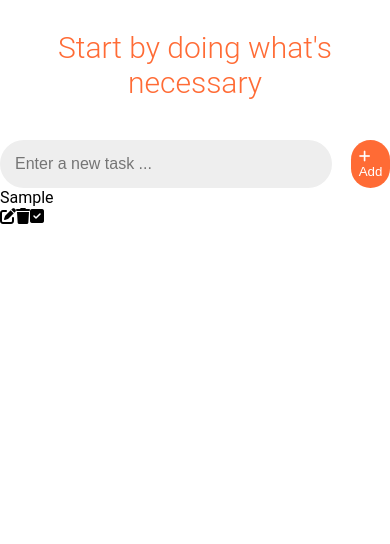
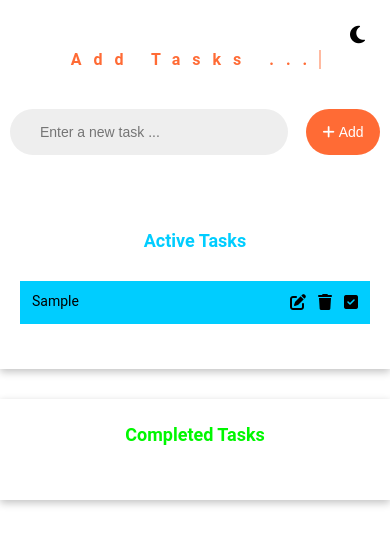
Before and after one commit to shinpaingmin/React-TS-TodoList, a React (Create React App) app: page / in a window 390 px wide. Both pictures are taken after typing "Sample" into the empty fields and a click on the button "Add". Shown: the top 544 px of the page. Built offline with nearby package versions, Linux system fonts and the light colour scheme.

Commit message:
added drag and drop functions

```diff
--- a/src/App.css
+++ b/src/App.css
@@ -4,11 +4,3 @@
   box-sizing: border-box;
   scroll-behavior: smooth;
 }
-
-.heading {
-  text-align: center;
-  margin: 30px 0 40px;
-  font-size: 30px;
-  font-weight: 300;
-  color: #ff6b35ff;
-}
--- a/src/App.tsx
+++ b/src/App.tsx
@@ -2,15 +2,22 @@ import React, { useState } from 'react';
 import './App.css';
 import InputField from './components/InputField';
 import { Todo } from './model';
-import { listenerCount } from 'process';
 import TodoList from './components/TodoList';
+import { DragDropContext, DropResult } from 'react-beautiful-dnd';
 
 const App: React.FC = () => {
+
+  // light/ dark mode
+  const [dark, setDark] = useState<boolean>(false);
+
   // data binding with input box
   const [todo, setTodo] = useState<string>("");
 
   // todo list arr
   const [todos, setTodos] = useState<Todo[]>([]);
+
+  // completed todo
+  const [completedTodos, setCompletedTodos] = useState<Todo[]>([]);
 
   // handle add btn
   const handleAdd = (e: React.FormEvent) => {
@@ -25,12 +32,59 @@ const App: React.FC = () => {
 
   console.log(todos);
 
+  // custom function
+  const onDragEnd = (result: DropResult) => {
+    const {source, destination} = result;
+    console.log(result);
+
+    if(!destination) return;
+
+    if(destination.droppableId === source.droppableId && destination.index === source.index) return;
+
+    let add,
+        active = todos,
+        complete = completedTodos;
+
+    // remove specific todo from source
+    if(source.droppableId === 'TodosList') {
+        add = active[source.index];
+        add.isComplete = true;
+        active.splice(source.index, 1);
+    } else {
+        add = complete[source.index];
+        add.isComplete = false;
+        complete.splice(source.index, 1);
+    }
+
+    // add todo to destination
+    if(destination.droppableId === 'TodosList') {
+        active.splice(destination.index, 0, add);
+    } else {
+        complete.splice(destination.index, 0, add);
+    }
+
+    setTodos(active);
+    setCompletedTodos(complete);
+  }
+
   return (
-    <div>
-        <header className='heading'>Start by doing what's necessary</header>
-        <InputField todo={todo} setTodo={setTodo} handleAdd={handleAdd}/>
-        <TodoList todos={todos} setTodos={setTodos} />
-    </div>
+    <DragDropContext onDragEnd={onDragEnd}>
+        <div className={dark ? "bg-dark" : "bg-white"}>
+          {
+            !dark ? (
+              <i className="fa-solid fa-moon mode" title='switch mode' onClick={() => setDark(!dark)}></i>
+            ) : (
+              <i className={`fa-solid fa-sun mode ${dark ? 'bg-yellow' : ""}`} title='switch mode' onClick={() => setDark(!dark)}></i>
+            )
+          }
+          <header >
+            <h1 className='heading'>Add Tasks ...</h1>
+          </header>
+          <InputField todo={todo} setTodo={setTodo} handleAdd={handleAdd}/>
+          <TodoList todos={todos} setTodos={setTodos}
+                    completedTodos={completedTodos} setCompletedTodos={setCompletedTodos} />
+        </div>
+    </DragDropContext>
   );
 }
 
--- a/src/components/SingleTodo.tsx
+++ b/src/components/SingleTodo.tsx
@@ -1,14 +1,17 @@
 import React, { useState, useRef, useEffect } from 'react'
 import { Todo } from '../model'
 import './style.css'
+import { Draggable } from 'react-beautiful-dnd';
 
 interface Props {
+    index: number;
     todo: Todo;
     todos: Todo[];
-    setTodos: React.Dispatch<React.SetStateAction<Todo[]>>;
+    setTodos: React.Dispatch<React.SetStateAction<Todo[]>>
+    bgColor: string;
 }
 
-const SingleTodo: React.FC<Props> = ({ todo, todos, setTodos }) => {
+const SingleTodo: React.FC<Props> = ({ index, todo, todos, setTodos, bgColor }) => {
     // useStates for edit todo
     const [edit, setEdit] = useState<boolean>(false);
     const [editTodo, setEditTodo] = useState<string>(todo.todo);
@@ -44,13 +47,17 @@ const SingleTodo: React.FC<Props> = ({ todo, todos, setTodos }) => {
 
     return (
         <>
-            <form className='single_todo' onSubmit={(e) => handleEdit(e, todo.id)}>
+            <Draggable draggableId={todo.id.toString()} index={index}>
+                {
+                    (provided) => (
+                        <form className={`single_todo ${bgColor}`} onSubmit={(e) => handleEdit(e, todo.id)} {...provided.draggableProps}
+                                {...provided.dragHandleProps} ref={provided.innerRef}>
                             {
                                 !edit ? (
                                     todo.isComplete ? (
-                            <span className='line-through'>{todo.todo}</span>
+                                        <span className='line-through content'>{todo.todo}</span>
                                     ) :(
-                            <span>{todo.todo}</span>
+                                        <span className='content'>{todo.todo}</span>
                                     )
                                 ) : (
                                     <input type="text"
@@ -71,6 +78,9 @@ const SingleTodo: React.FC<Props> = ({ todo, todos, setTodos }) => {
                                 </span>
                             </div>
                         </form>
+                    )
+                }
+            </Draggable>
         </>
   )
 }
--- a/src/components/TodoList.tsx
+++ b/src/components/TodoList.tsx
@@ -2,21 +2,60 @@ import React from 'react'
 import './style.css';
 import { Todo } from '../model';
 import SingleTodo from './SingleTodo';
+import { Droppable } from 'react-beautiful-dnd';
 
 interface Props {
     todos: Todo[];
     setTodos: React.Dispatch<React.SetStateAction<Todo[]>>;
+    completedTodos: Todo[];
+    setCompletedTodos: React.Dispatch<React.SetStateAction<Todo[]>>;
 }
 
-const TodoList: React.FC<Props> = ({ todos, setTodos }) => {
+const TodoList: React.FC<Props> = ({ todos, setTodos, completedTodos, setCompletedTodos }) => {
   return (
     <>
-        <div className="todos">
-            {
-                todos.map((todo) => (
-                    <SingleTodo key={todo.id} todo={todo} todos={todos} setTodos={setTodos} />
-                ))
-            }
+        <div className="container">
+            <Droppable droppableId='TodosList'>
+                {
+                    (provided) => (
+                        <div className="todos" ref={provided.innerRef} {...provided.droppableProps}>
+                            <h1 className='todo__heading blue'>Active Tasks</h1>
+                            {
+                                todos.map((todo, index) => (
+                                    <SingleTodo index={index}
+                                                key={todo.id}
+                                                todo={todo}
+                                                todos={todos}
+                                                setTodos={setTodos}
+                                                bgColor="bg-blue" />
+                                ))
+                            }
+                            {provided.placeholder}
+                        </div>
+                    )
+                }
+            </Droppable>
+
+            <Droppable droppableId='TodosRemove'>
+                {
+                    (provided) => (
+                        <div className="todos" ref={provided.innerRef} {...provided.droppableProps}>
+                            <h1 className='todo__heading green'>Completed Tasks</h1>
+                                {
+                                    completedTodos.map((todo, index) => (
+                                        <SingleTodo index={index}
+                                                    key={todo.id}
+                                                    todo={todo}
+                                                    todos={completedTodos}
+                                                    setTodos={setCompletedTodos}
+                                                    bgColor="bg-green" />
+                                    ))
+                                }
+                                {provided.placeholder}
+                        </div>
+                    )
+                }
+            </Droppable>
         </div>
     </>
   )
--- a/src/components/style.css
+++ b/src/components/style.css
@@ -1,3 +1,65 @@
+.bg-yellow {
+    color: #ffa700;
+  }
+
+  .bg-white {
+    background-color: #fff;
+    min-height: 100vh;
+    transition: background-color 0.5s;
+  }
+
+  .bg-dark {
+    background-color: #000;
+    min-height: 100vh;
+    transition: background-color 0.5s;
+  }
+
+  .mode {
+    cursor: pointer;
+    position: absolute;
+    top: 25px;
+    right: 25px;
+    font-size: 20px;
+    transition: 0.2s ease;
+  }
+
+  header {
+    display: grid;
+    place-content: center;
+  }
+
+  .heading {
+    text-align: center;
+    margin: 30px 0 40px;
+    font-size: 30px;
+    font-weight: 300;
+    color: #ff6b35ff;
+    position: relative;
+    letter-spacing: 17px;
+  }
+
+  .heading::before,
+  .heading::after {
+    content: '';
+    position: absolute;
+    top: 0;
+    right: 0;
+    bottom: 0;
+    left: 0;
+  }
+
+  .heading::before {
+    background-color: #fff;
+    animation: typewriter 8s steps(13) .3s forwards;
+  }
+
+  .heading::after {
+    width: 0.125em;
+    background-color: #ff6b35ff;
+    animation: typewriter 8s steps(13) .3s forwards,
+                blink 750ms steps(13) infinite;
+  }
+
 .input {
     max-width: 1120px;
     margin: 0 auto;
@@ -8,7 +70,7 @@
 .input .inputBox {
     width: 85%;
     border: none;
-    padding: 15px;
+    padding: 15px 30px;
     background-color: #eee;
     outline: none;
     border-radius: 50px;
@@ -26,6 +88,7 @@
     border: none;
     background-color: #ff6b35ff;
     color: #fff;
+    font-weight: 700;
 }
 
 .addBtn:active {
@@ -34,5 +97,127 @@
 }
 
 i.fa-plus {
-    margin-right: 12px;
+    margin-right: 8px;
 }
+
+.container {
+    max-width: 1120px;
+    margin: 50px auto 0;
+    display: flex;
+    justify-content: space-between;
+    overflow-y: auto;
+}
+
+.container .todos {
+    width: 45%;
+    padding: 25px 20px;
+    box-shadow: rgba(0, 0, 0, 0.24) 0px 3px 8px;
+    align-self: flex-start;
+    margin-bottom: 25px;
+}
+
+.todo__heading {
+    text-align: center;
+    margin-bottom: 30px;
+    font-size: 25px;
+}
+
+.blue {
+    color: #00CDFF;
+}
+
+.green {
+    color: #00f700ff;
+}
+
+.icon {
+    cursor: pointer;
+    margin-left: 12px;
+}
+
+.single_todo {
+    display: flex;
+    justify-content: space-between;
+    /* background-color: #00CDFF; */
+    margin: 0 0 20px;
+    padding: 12px;
+    transition: 0.2s;
+    cursor: grab;
+}
+
+.single_todo:hover {
+    box-shadow: 0 0 5px #00CDFF;
+    transform: scale(1.03);
+}
+
+.bg-blue {
+    background-color: #00CDFF;
+}
+
+.bg-green {
+    background-color: #00f700ff;
+}
+
+.line-through {
+    text-decoration: line-through;
+}
+
+@keyframes typewriter {
+    to{
+        left: 100%
+    }
+}
+
+@keyframes blink {
+    to {
+        background: transparent;
+    }
+}
+
+@media (max-width: 768px) {
+    .heading {
+        font-size: 16px;
+        margin-top: 50px;
+        letter-spacing: 12px;
+        font-weight: 700;
+    }
+
+    .input {
+        padding: 0 10px;
+    }
+
+    .input .inputBox {
+        width: 75%;
+        font-size: 14px;
+    }
+
+    .input .addBtn {
+        width: 20%;
+        font-weight: 500;
+        font-size: 14px;
+    }
+
+    i.fa-plus {
+        margin-right: 4px;
+    }
+
+    .container {
+        flex-direction: column;
+    }
+
+    .container .todos {
+        width: 100%;
+    }
+
+    .container .todos:first-child {
+        margin: 0 0 30px;
+    }
+
+    .todo__heading {
+        font-size: 18px;
+    }
+
+    .content {
+        font-size: 14px;
+    }
+}
--- a/src/index.tsx
+++ b/src/index.tsx
@@ -7,7 +7,7 @@ const root = ReactDOM.createRoot(
   document.getElementById('root') as HTMLElement
 );
 root.render(
-  <React.StrictMode>
+
     <App />
-  </React.StrictMode>
+
 );
```
Lines whose indentation alone changed are shown as unchanged.
